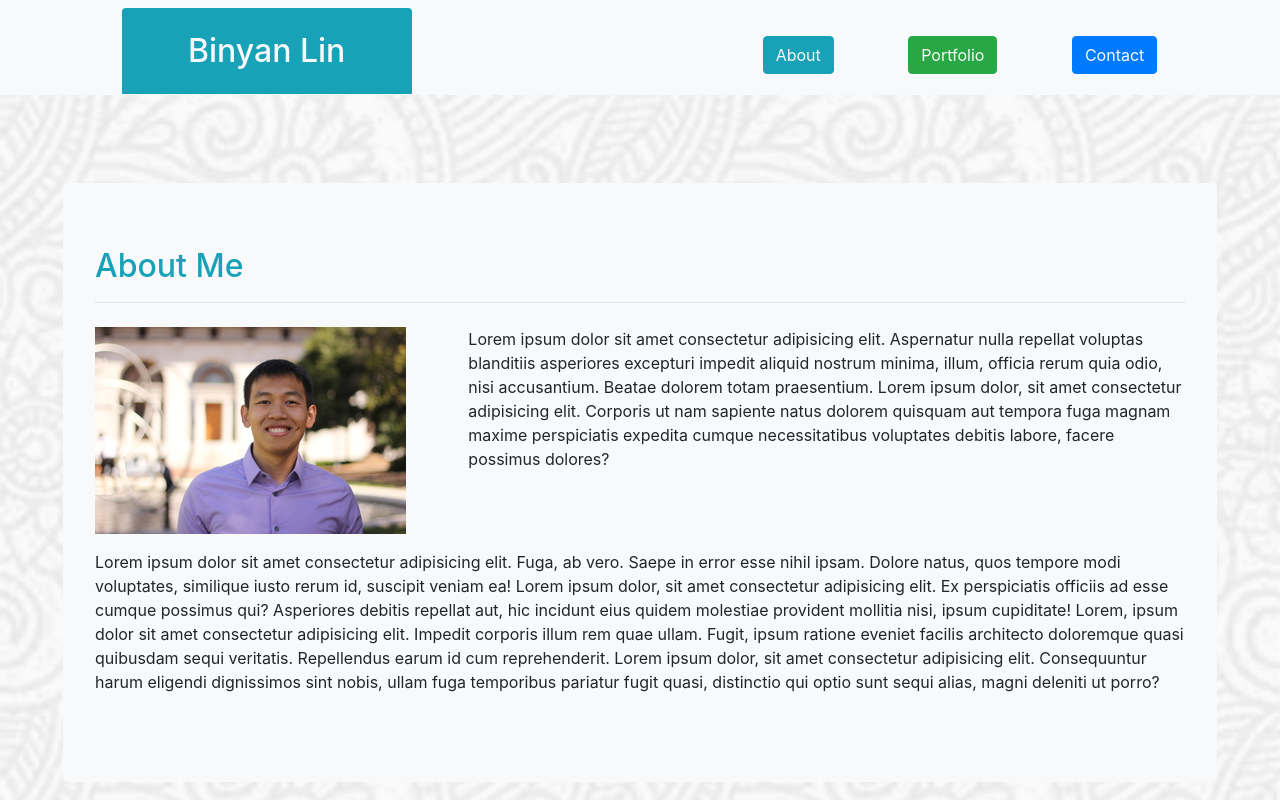
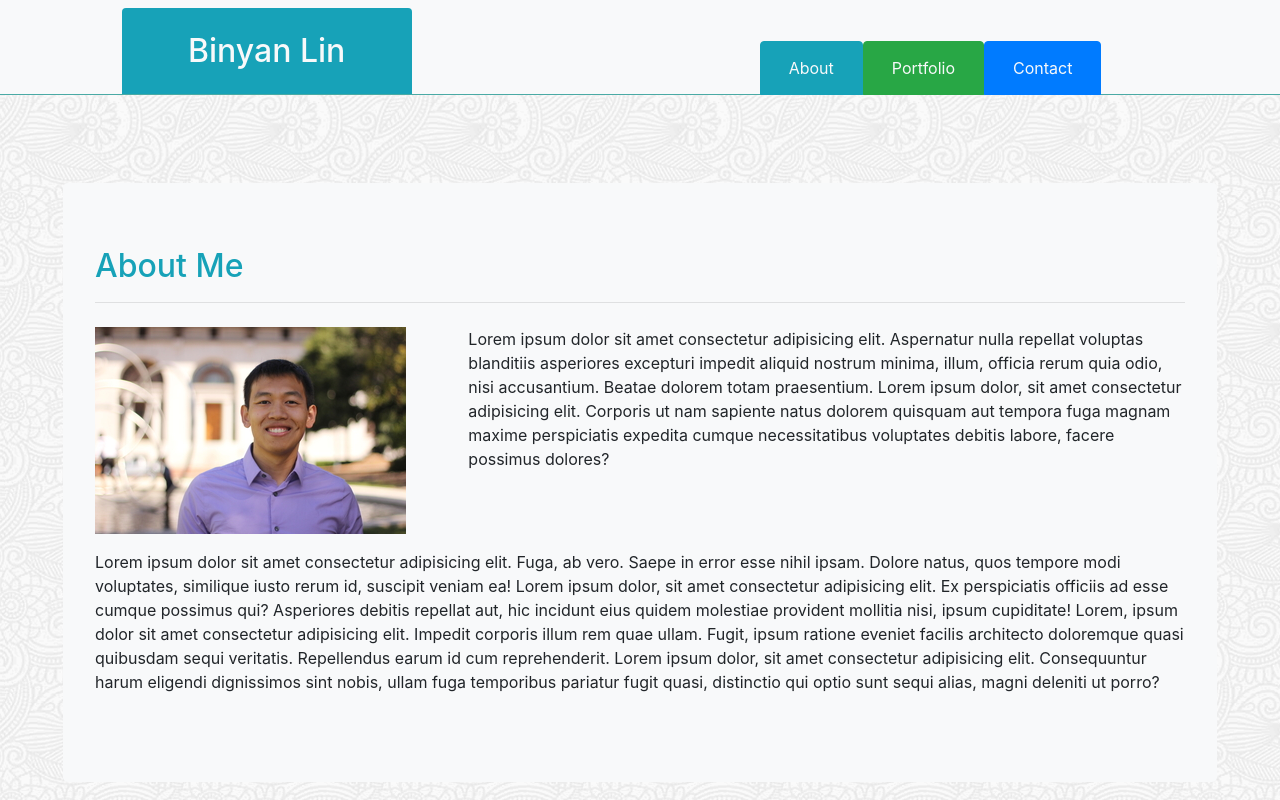
Before and after one commit to binyanlin/Bootstrap-Portfolio, a plain HTML site: page index.html in a window 1280 px wide. Shown: the top 800 px of the page. Drawn offline with nearby package versions, Linux system fonts and the light colour scheme.

Commit message:
made working model of navbar, styled some custom CSS to patch bootstrap

```diff
--- a/assets/css/style.css
+++ b/assets/css/style.css
@@ -1,10 +1,48 @@
 
 .bloom {
     background-image: url("./../images/full-bloom.png");
-    background-size: 100%;
+
 }
 
 /* Used to lower the header so the h2 text */
 .head {
-    margin-bottom: -15px;
+    margin-bottom: -16px;
 }
+
+/* Fixing navbar height */
+.head2 {
+    margin-bottom: -25px;
+}
+
+/* Background border top */
+#bgb {
+    border-top-style: solid !important;
+    border-top-width: 1px !important;
+    border-top-color: #4aaaa5 !important;
+}
+
+/* Fighting bootstrap so my buttons can have non-rounded lower edges */
+#nav1 {
+    border-radius: 0px;
+    border-top-left-radius: 0.25rem;
+    border-top-right-radius: 0.25rem;
+}
+
+#nav2 {
+    border-radius: 0px;
+    border-top-left-radius: 0.25rem;
+    border-top-right-radius: 0.25rem;
+}
+
+#nav3 {
+    border-radius: 0px;
+    border-top-left-radius: 0.25rem;
+    border-top-right-radius: 0.25rem;
+}
+
+/* Used for footer top border */
+#foot {
+    border-top-style: solid !important;
+    border-top-width: 8px !important;
+    border-top-color: #4aaaa5 !important;
+}
--- a/index.html
+++ b/index.html
@@ -21,15 +21,15 @@
                 <h2 class="bg-info rounded-top text-center text-light py-4">Binyan Lin</h2>
             </div>
             <div class="col-sm-3"></div>
-            <div class="col-sm-4 navbar">
-                <button type="button" class="btn btn-info">
-                    <a class="nav-item text-light" href="./index.html">About</a>
+            <div class="col-sm-4 navbar head2 navbar-collapse navbar-toggler navbar-expand-md">
+                <button type="button" class="btn btn-info nav-item" id="nav1">
+                    <a class="nav-link text-light" href="./index.html">About</a>
                 </button>
-                <button type="button" class="btn btn-success">
-                    <a class="nav-item text-light" href="./portfolio.html">Portfolio</a>
+                <button type="button" class="btn btn-success nav-item" id="nav2">
+                    <a class="nav-link text-light" href="./portfolio.html">Portfolio</a>
                 </button>
-                <button type="button" class="btn btn-primary">
-                        <a class="nav-item text-light" href="./contact.html">Contact</a>
+                <button type="button" class="btn btn-primary nav-item" id="nav3">
+                        <a class="nav-link text-light" href="./contact.html">Contact</a>
                 </button>
             </div>
             <div class="col-sm-1"></div>
@@ -37,9 +37,36 @@
     </div>
 <!-- End header and navbar section -->
 
+<!-- Syntax for navbar collapser, will use later -->
+    <!-- <nav class="navbar navbar-expand-sm navbar-light bg-light">
+            <a class="navbar-brand" href="#">Navbar</a>
+            <button class="navbar-toggler" type="button" data-toggle="collapse" data-target="#navbarTogglerDemo02" aria-controls="navbarTogglerDemo02" aria-expanded="false" aria-label="Toggle navigation">
+            <span class="navbar-toggler-icon"></span>
+            </button>
+
+            <div class="collapse navbar-collapse" id="navbarTogglerDemo02">
+            <ul class="navbar-nav mr-auto mt-2 mt-lg-0">
+                <li class="nav-item active">
+                <a class="nav-link" href="#">Home <span class="sr-only">(current)</span></a>
+                </li>
+                <li class="nav-item">
+                <a class="nav-link" href="#">Link</a>
+                </li>
+                <li class="nav-item">
+                <a class="nav-link disabled" href="#" tabindex="-1" aria-disabled="true">Disabled</a>
+                </li>
+            </ul>
+            <form class="form-inline my-2 my-lg-0">
+                <input class="form-control mr-sm-2" type="search" placeholder="Search">
+                <button class="btn btn-outline-success my-2 my-sm-0" type="submit">Search</button>
+            </form>
+            </div>
+    </nav> -->
+
+
 
 <!-- Start of background container -->
-    <div class="container-fluid bloom">
+    <div class="container-fluid bloom" id="bgb">
 
             <br><br><br>
     <!-- Main content in white box here -->
@@ -85,7 +112,7 @@
 <!-- End background and main text area -->
 
 <!-- Footer section -->
-    <div class="container-fluid bg-dark p-3">
+    <div class="container-fluid bg-dark p-3" id="foot">
         <footer>
             <p class="text-center text-light mt-1">Copyright Ⓒ</p>
         </footer>
```
